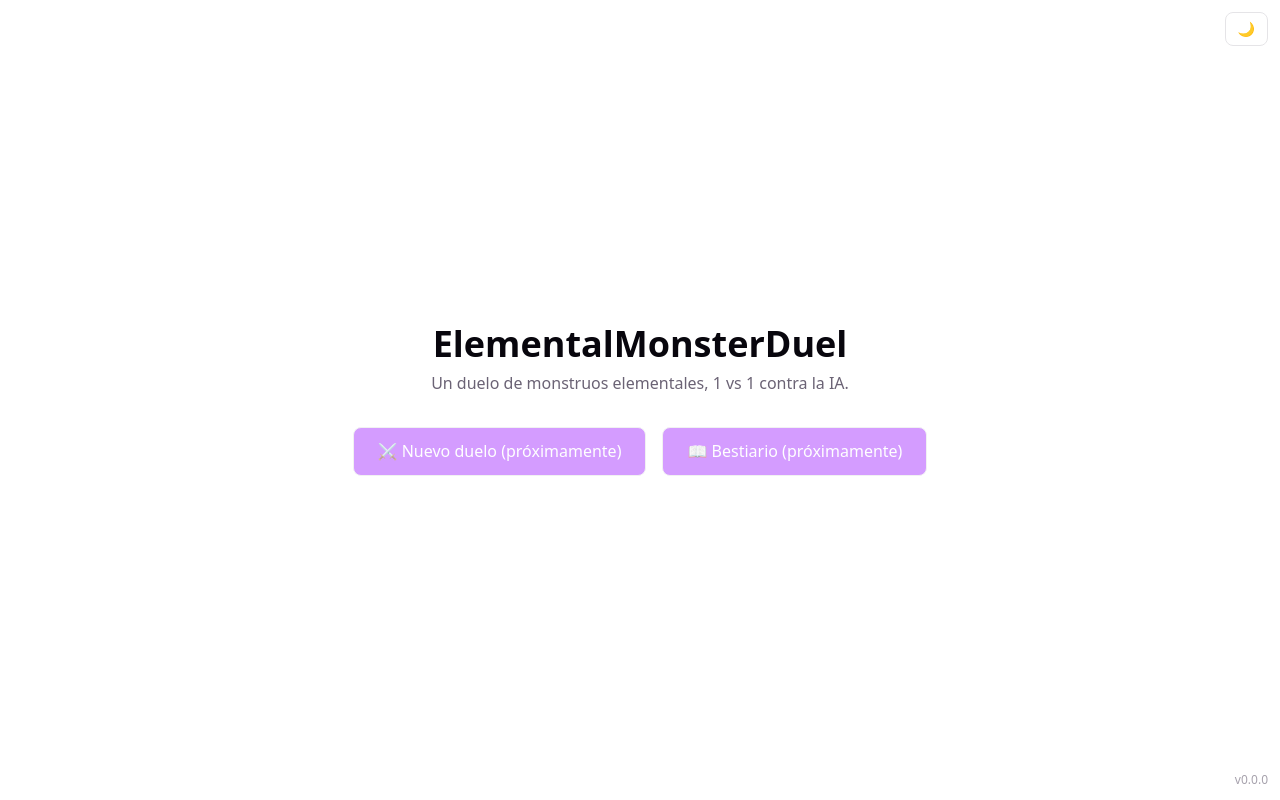
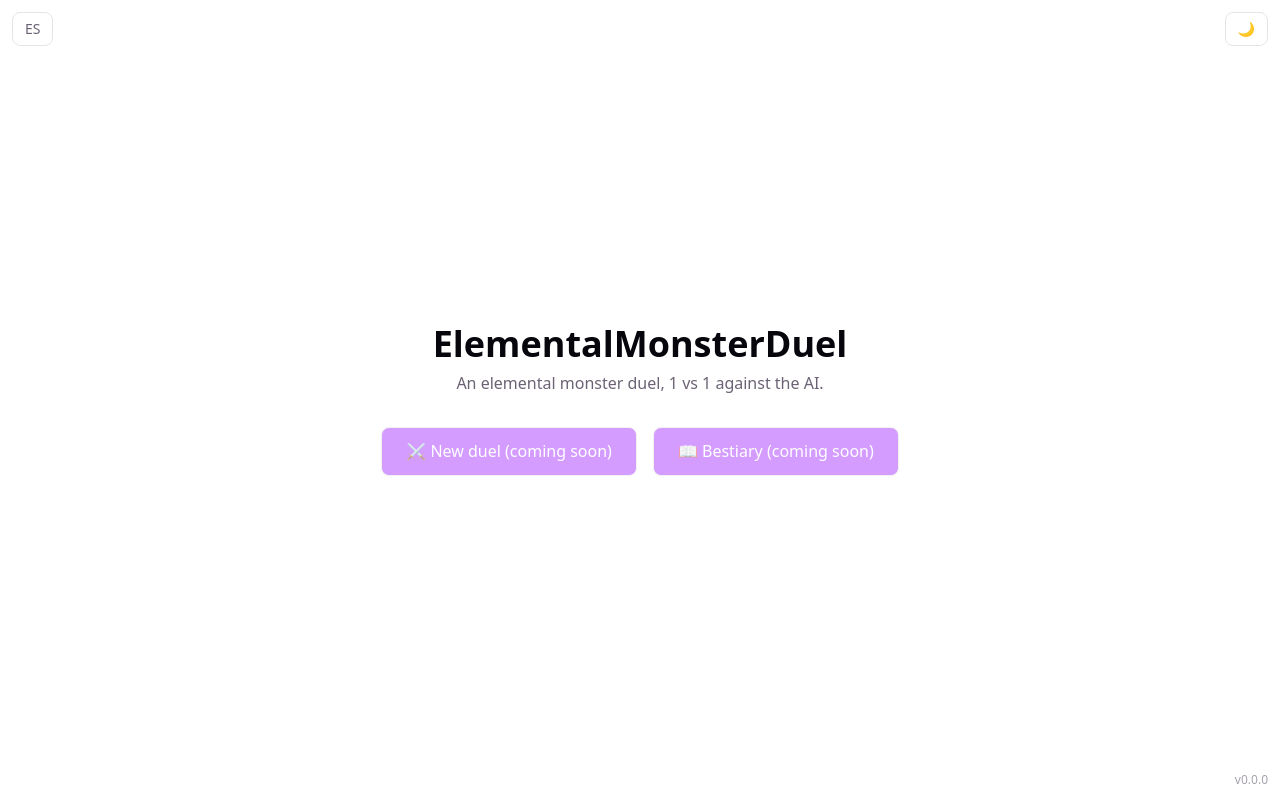
Before and after one commit to D3vlin/elemental-monster-duel-ui, a React (Vite) app: page / in a window 1280 px wide. Built offline with nearby package versions, Linux system fonts and the light colour scheme.

Commit message:
feat: add i18n and a language selector

```diff
--- a/package.json
+++ b/package.json
@@ -17,8 +17,11 @@
   "dependencies": {
     "@tailwindcss/vite": "^4.3.3",
     "@tanstack/react-query": "^5.104.0",
+    "i18next": "^26.4.2",
+    "i18next-browser-languagedetector": "^8.2.1",
     "react": "^19.2.8",
     "react-dom": "^19.2.8",
+    "react-i18next": "^17.0.15",
     "react-router-dom": "^7.18.4",
     "tailwindcss": "^4.3.3"
   },
--- a/src/App.tsx
+++ b/src/App.tsx
@@ -3,6 +3,7 @@ import { ROUTES } from '@constants/routes'
 import HomePage from '@pages/Home/HomePage'
 import VersionBadge from './components/VersionBadge'
 import ThemeToggle from './components/ThemeToggle'
+import LanguageToggle from './components/LanguageToggle'
 
 function App() {
   return (
@@ -10,6 +11,7 @@ function App() {
       <Routes>
         <Route path={ROUTES.HOME} element={<HomePage />} />
       </Routes>
+      <LanguageToggle />
       <ThemeToggle />
       <VersionBadge />
     </>
--- /dev/null
+++ b/src/components/LanguageToggle.tsx
@@ -0,0 +1,17 @@
+import { useTranslation } from 'react-i18next'
+
+export default function LanguageToggle() {
+  const { t, i18n } = useTranslation()
+  const nextLanguage = i18n.language === 'es' ? 'en' : 'es'
+
+  return (
+    <button
+      type="button"
+      onClick={() => i18n.changeLanguage(nextLanguage)}
+      aria-label={t('language.toggle')}
+      className="fixed top-3 left-3 rounded-lg border border-(--border) bg-(--bg) px-3 py-1.5 text-sm uppercase"
+    >
+      {nextLanguage}
+    </button>
+  )
+}
--- a/src/components/ThemeToggle.tsx
+++ b/src/components/ThemeToggle.tsx
@@ -1,13 +1,15 @@
+import { useTranslation } from 'react-i18next'
 import { useTheme } from '@hooks/useTheme'
 
 export default function ThemeToggle() {
+  const { t } = useTranslation()
   const { theme, toggleTheme } = useTheme()
 
   return (
     <button
       type="button"
       onClick={toggleTheme}
-      aria-label={theme === 'dark' ? 'Cambiar a modo claro' : 'Cambiar a modo oscuro'}
+      aria-label={theme === 'dark' ? t('theme.toLight') : t('theme.toDark')}
       className="fixed top-3 right-3 rounded-lg border border-(--border) bg-(--bg) px-3 py-1.5 text-sm"
     >
       {theme === 'dark' ? '☀️' : '🌙'}
--- /dev/null
+++ b/src/i18n/index.ts
@@ -0,0 +1,24 @@
+import i18n from 'i18next'
+import { initReactI18next } from 'react-i18next'
+import LanguageDetector from 'i18next-browser-languagedetector'
+import es from './locales/es.json'
+import en from './locales/en.json'
+
+i18n
+  .use(LanguageDetector)
+  .use(initReactI18next)
+  .init({
+    resources: {
+      es: { translation: es },
+      en: { translation: en },
+    },
+    fallbackLng: 'es',
+    supportedLngs: ['es', 'en'],
+    interpolation: { escapeValue: false },
+    detection: {
+      order: ['localStorage', 'navigator'],
+      caches: ['localStorage'],
+    },
+  })
+
+export default i18n
--- /dev/null
+++ b/src/i18n/locales/en.json
@@ -0,0 +1,18 @@
+{
+  "app": {
+    "tagline": "An elemental monster duel, 1 vs 1 against the AI."
+  },
+  "home": {
+    "newDuel": "⚔️ New duel (coming soon)",
+    "newDuelTitle": "Not yet connected to the duel engine",
+    "bestiary": "📖 Bestiary (coming soon)",
+    "bestiaryTitle": "Not yet connected to the bestiary"
+  },
+  "theme": {
+    "toLight": "Switch to light mode",
+    "toDark": "Switch to dark mode"
+  },
+  "language": {
+    "toggle": "Switch language"
+  }
+}
--- /dev/null
+++ b/src/i18n/locales/es.json
@@ -0,0 +1,18 @@
+{
+  "app": {
+    "tagline": "Un duelo de monstruos elementales, 1 vs 1 contra la IA."
+  },
+  "home": {
+    "newDuel": "⚔️ Nuevo duelo (próximamente)",
+    "newDuelTitle": "Todavía no está conectado al motor de duelo",
+    "bestiary": "📖 Bestiario (próximamente)",
+    "bestiaryTitle": "Todavía no está conectado al bestiario"
+  },
+  "theme": {
+    "toLight": "Cambiar a modo claro",
+    "toDark": "Cambiar a modo oscuro"
+  },
+  "language": {
+    "toggle": "Cambiar idioma"
+  }
+}
--- a/src/main.tsx
+++ b/src/main.tsx
@@ -2,6 +2,7 @@ import { StrictMode } from 'react'
 import { createRoot } from 'react-dom/client'
 import { BrowserRouter } from 'react-router-dom'
 import { QueryClient, QueryClientProvider } from '@tanstack/react-query'
+import '@i18n'
 import './index.css'
 import App from './App.tsx'
 
--- a/src/pages/Home/HomePage.tsx
+++ b/src/pages/Home/HomePage.tsx
@@ -1,28 +1,32 @@
+import { useTranslation } from 'react-i18next'
+
 export default function HomePage() {
+  const { t } = useTranslation()
+
   return (
     <main className="flex min-h-screen flex-col items-center justify-center gap-8 bg-(--bg) p-6 text-center">
       <div>
         <h1 className="text-4xl font-semibold text-(--text-h)">ElementalMonsterDuel</h1>
-        <p className="mt-2 text-(--text)">Un duelo de monstruos elementales, 1 vs 1 contra la IA.</p>
+        <p className="mt-2 text-(--text)">{t('app.tagline')}</p>
       </div>
 
       <nav className="flex flex-col gap-4 sm:flex-row">
         <button
           type="button"
           disabled
-          title="Todavía no está conectado al motor de duelo"
+          title={t('home.newDuelTitle')}
           className="cursor-not-allowed rounded-lg border border-(--border) bg-(--accent) px-6 py-3 font-medium text-white opacity-50"
         >
-          ⚔️ Nuevo duelo (próximamente)
+          {t('home.newDuel')}
         </button>
 
         <button
           type="button"
           disabled
-          title="Todavía no está conectado al bestiario"
+          title={t('home.bestiaryTitle')}
           className="cursor-not-allowed rounded-lg border border-(--border) bg-(--accent) px-6 py-3 font-medium text-white opacity-50"
         >
-          📖 Bestiario (próximamente)
+          {t('home.bestiary')}
         </button>
       </nav>
     </main>
--- a/src/test/setup.ts
+++ b/src/test/setup.ts
@@ -1,4 +1,5 @@
 import '@testing-library/jest-dom/vitest'
+import i18n from '@i18n'
 
 window.matchMedia ??= (query: string) =>
   ({
@@ -7,3 +8,4 @@ window.matchMedia ??= (query: string) =>
     addEventListener: () => {},
     removeEventListener: () => {},
   }) as unknown as MediaQueryList
+await i18n.changeLanguage('es')
--- a/tsconfig.app.json
+++ b/tsconfig.app.json
@@ -20,7 +20,9 @@
       "@api/*": ["./src/api/*"],
       "@pages/*": ["./src/pages/*"],
       "@hooks/*": ["./src/hooks/*"],
-      "@constants/*": ["./src/constants/*"]
+      "@constants/*": ["./src/constants/*"],
+      "@i18n": ["./src/i18n/index.ts"],
+      "@i18n/*": ["./src/i18n/*"]
     },
 
     /* Linting */
--- a/vite.config.ts
+++ b/vite.config.ts
@@ -20,6 +20,7 @@ export default defineConfig(({ command }) => ({
       '@pages': fileURLToPath(new URL('./src/pages', import.meta.url)),
       '@hooks': fileURLToPath(new URL('./src/hooks', import.meta.url)),
       '@constants': fileURLToPath(new URL('./src/constants', import.meta.url)),
+      '@i18n': fileURLToPath(new URL('./src/i18n', import.meta.url)),
     },
   },
   test: {
```
Also changed, not shown: 2 other files (tests, documents, lock files or other folders).
